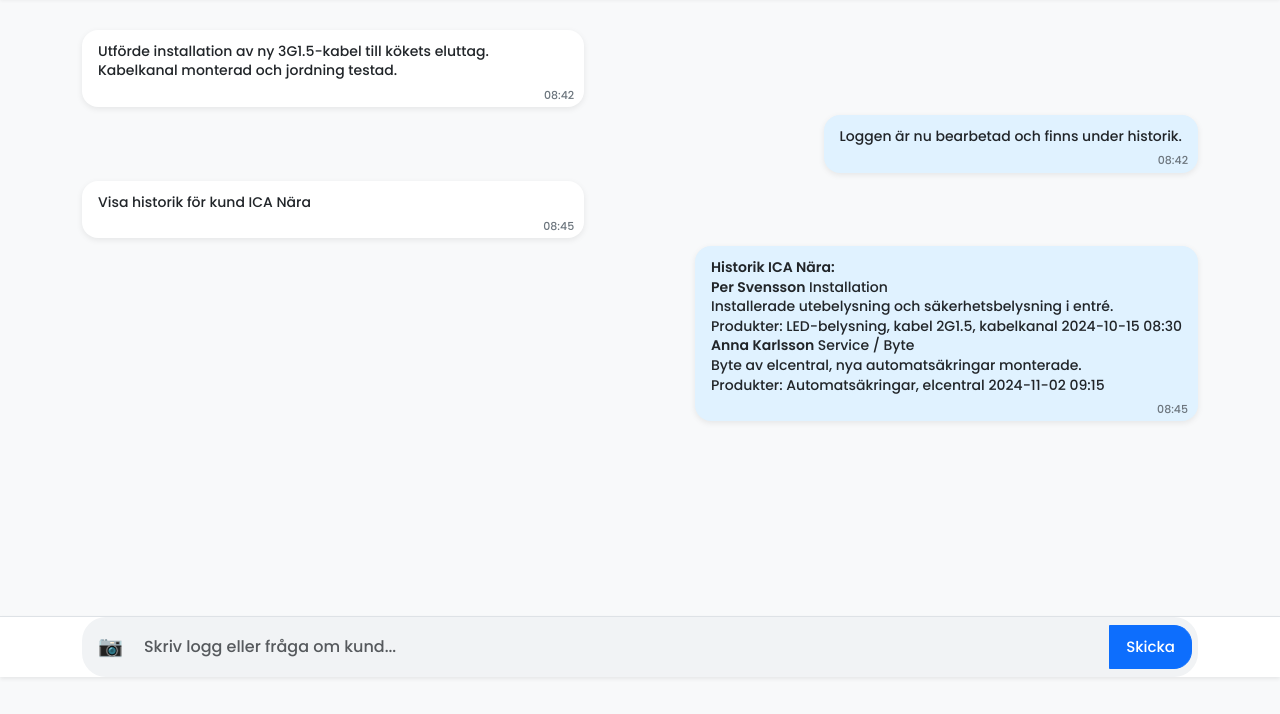
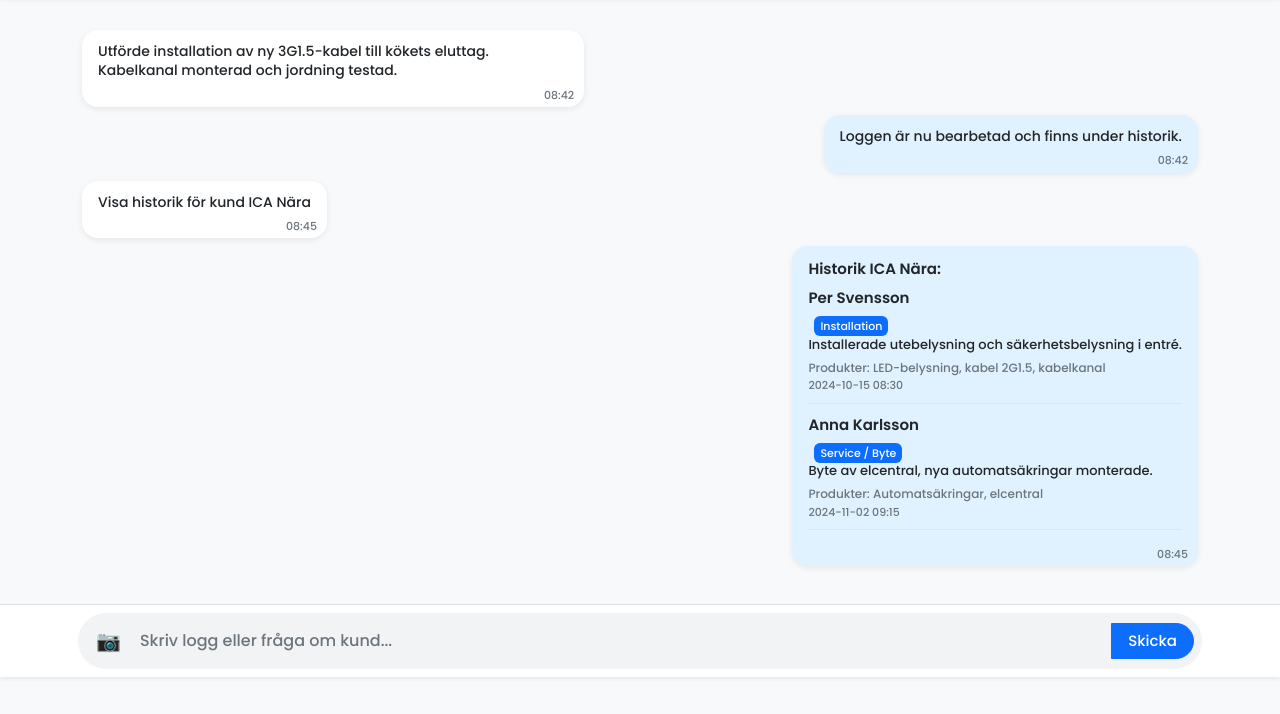
Before and after one commit to wingemo/worklog, a plain HTML site: page index.html in a window 1280 px wide. Shown: the part 123-837 px from the top of the page. Before the commit the page ends 800 px from the top, so only its background shows below. Drawn offline with nearby package versions, Linux system fonts and the light colour scheme.

Commit message:
Update chat bubble and input styles
Adjusted padding and layout for chat bubbles and input.

```diff
--- a/style.css
+++ b/style.css
@@ -4,7 +4,7 @@
 
 body {
   margin: 0;
-  padding-bottom: 110px;
+  padding-bottom: 120px; /* plats för chat-input */
   background-color: #f8f9fa;
   font-family: 'Poppins', sans-serif;
   font-size: 16px;
@@ -24,6 +24,7 @@ body {
 .logo-svg {
   width: 40px;
   height: 40px;
+  flex-shrink: 0;
 }
 
 .logo-text h5 {
@@ -53,69 +54,151 @@ body {
 
 .chat-bubble {
   max-width: 60%;
-  padding: 12px 16px 26px;
+  padding: 12px 16px 26px 16px;
   background: #ffffff;
   border-radius: 16px;
   font-size: 14px;
   line-height: 1.4;
   box-shadow: 0 2px 6px rgba(0,0,0,0.08);
+  align-self: flex-start;
+  word-break: break-word;
   position: relative;
 }
 
 .chat-bubble.ai {
+  background: #e0f2ff;
   align-self: flex-end;
-  background: #e0f2ff;
   max-width: 70%;
 }
 
-.timestamp {
+/* Tidsstämpel */
+.chat-bubble .timestamp {
+  font-size: 11px;
+  color: #6c757d;
   position: absolute;
   bottom: 4px;
   right: 10px;
+  white-space: nowrap;
+}
+
+/* =========================
+   HISTORIK (ICA NÄRA m.fl.)
+========================= */
+
+.chat-bubble .history-row {
+  margin-bottom: 10px;
+  padding-bottom: 8px;
+  border-bottom: 1px solid rgba(0,0,0,0.05);
+  font-size: 13px;
+  line-height: 1.45;
+}
+
+.chat-bubble .history-row:last-child {
+  border-bottom: none;
+  margin-bottom: 0;
+  padding-bottom: 0;
+}
+
+.chat-bubble .history-row strong {
+  display: inline-block;
+  font-size: 14px;
+  font-weight: 600;
+}
+
+.chat-bubble .history-badge {
+  background: #0d6efd;
+  color: #ffffff;
+  font-size: 11px;
+  padding: 2px 6px;
+  border-radius: 6px;
+  margin-left: 6px;
+}
+
+.chat-bubble .history-products {
+  display: block;
+  margin-top: 4px;
+  font-size: 12px;
+  color: #6c757d;
+}
+
+.chat-bubble .history-time {
+  display: inline-block;
+  margin-top: 2px;
   font-size: 11px;
   color: #6c757d;
 }
 
+/* Rubrik i AI-historik */
+.chat-bubble.ai strong:first-child {
+  display: block;
+  margin-bottom: 8px;
+  font-size: 15px;
+}
+
 /* =========================
-   CHAT INPUT (APP-LIK)
+   CHAT INPUT (MOBIL & DESKTOP)
 ========================= */
 
 .chat-input {
+  position: fixed;
+  bottom: 0;
+  left: 0;
+  right: 0;
+  z-index: 1030;
   background: #ffffff;
-  padding-bottom: env(safe-area-inset-bottom);
-  z-index: 1030;
+  border-top: 1px solid #dee2e6;
+  padding-bottom: env(safe-area-inset-bottom); /* iPhone safe area */
 }
 
-.chat-input .input-group {
-  background: #f1f3f5;
-  border-radius: 24px;
-  padding: 6px;
+.chat-input .container-lg {
+  padding: 8px;
 }
 
-.chat-input input.form-control {
+/* Rund input-grupp */
+.chat-input .input-group {
+  display: flex;
+  align-items: center;
+  background: #f1f3f5;
+  border-radius: 999px;
+  padding: 6px 8px;
   border: none;
-  background: transparent;
-  font-size: 16px;
-  padding: 10px 12px;
-  box-shadow: none;
 }
 
+/* Inputfält */
+.chat-input .form-control {
+  background-color: transparent !important;
+  border: none !important;
+  box-shadow: none !important;
+  outline: none !important;
+
+  font-size: 16px; /* stoppar iOS-zoom */
+  color: #212529;
+  caret-color: #0d6efd;
+
+  padding: 8px 10px;
+}
+
+/* Placeholder */
+.chat-input .form-control::placeholder {
+  color: #6c757d;
+  opacity: 1;
+}
+
+/* Kamera-knapp */
 .chat-input label.btn {
-  background: transparent;
-  border: none;
+  border: none !important;
+  background: transparent !important;
   font-size: 20px;
   padding: 6px 10px;
+  line-height: 1;
 }
 
+/* Skicka-knapp */
 .chat-input button.btn-primary {
-  border-radius: 18px;
-  padding: 8px 16px;
+  border-radius: 999px;
+  padding: 6px 16px;
   font-size: 15px;
-}
-
-.chat-input input:focus {
-  outline: none;
-  box-shadow: none;
+  white-space: nowrap;
 }
 
 /* =========================
```
